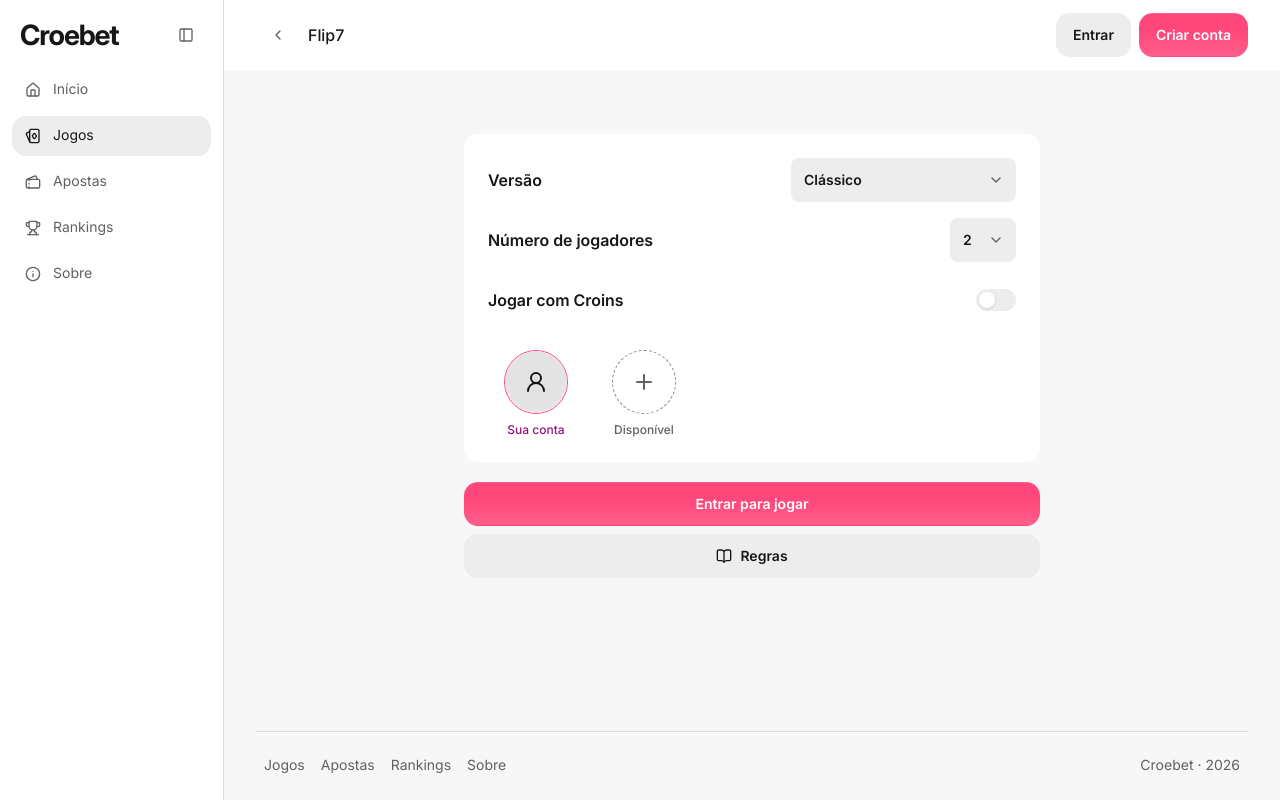
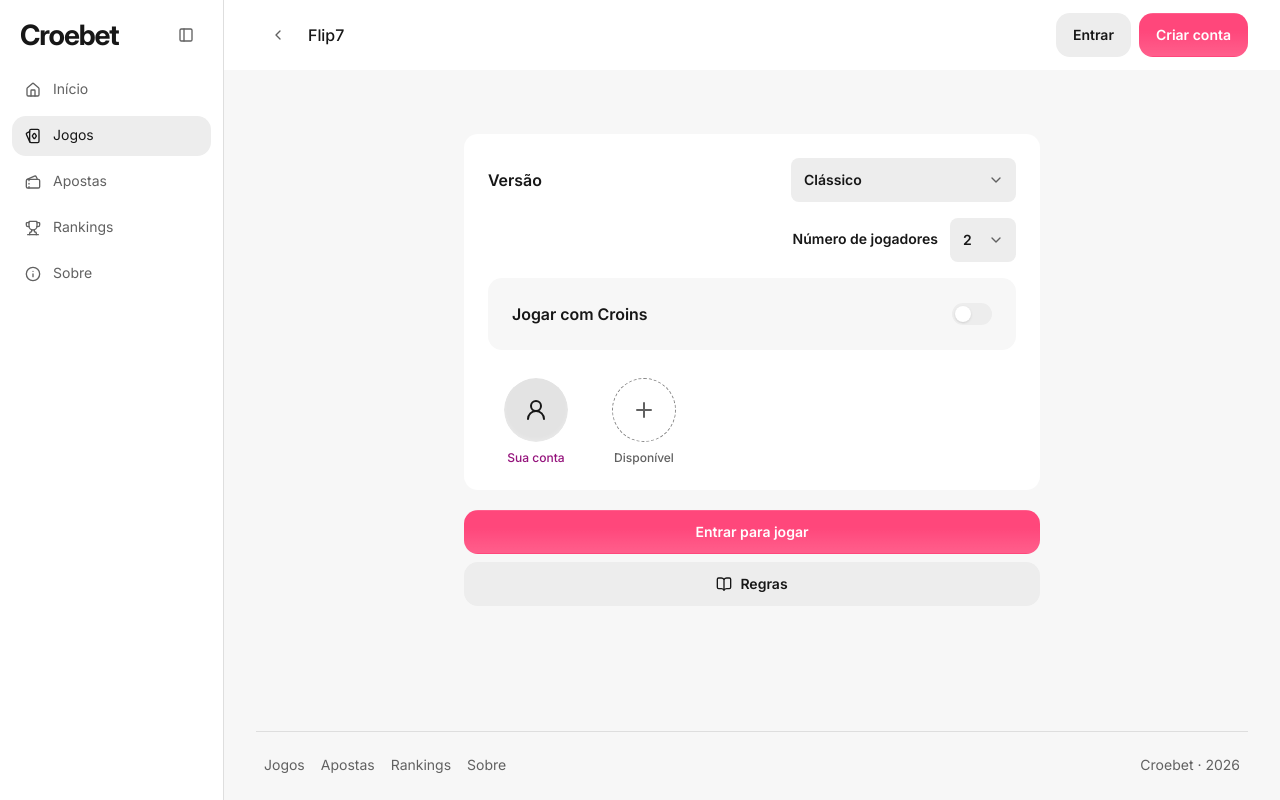
Before and after one commit to MarcoCuel/croebet, a Next.js app: page /jogos/flip7 in a window 1280 px wide. Built offline with nearby package versions, Linux system fonts and the light colour scheme.

Commit message:
feat(flip7): enhance SetupScreen layout and improve Switch component styling

```diff
--- a/components/ui/switch.tsx
+++ b/components/ui/switch.tsx
@@ -6,11 +6,11 @@ type SwitchProps = Omit<ComponentProps<"input">, "type" | "role" | "onChange"> &
 };
 
 export function Switch({ className, disabled, onCheckedChange, ...props }: SwitchProps) {
-  return <span className={cn("relative inline-flex min-h-11 w-10 shrink-0 items-center", disabled && "opacity-50", className)}>
+  return <span className={cn("relative inline-flex shrink-0 items-center rounded-full", disabled && "opacity-50", className)}>
     <input {...props} type="checkbox" role="switch" disabled={disabled}
       onChange={event => onCheckedChange?.(event.target.checked)}
-      className="peer absolute inset-0 z-10 size-full cursor-pointer opacity-0 disabled:cursor-not-allowed" />
-    <span aria-hidden="true" className="pointer-events-none flex h-5.5 w-10 items-center rounded-full border border-transparent bg-field p-0.5 transition-colors motion-reduce:transition-none peer-checked:bg-brand peer-focus-visible:border-foreground peer-checked:[&>span]:translate-x-4.5">
+      className="peer absolute inset-0 z-10 size-full cursor-pointer appearance-none rounded-full opacity-0 outline-none disabled:cursor-not-allowed" />
+    <span aria-hidden="true" className="pointer-events-none flex h-5.5 w-10 shrink-0 items-center overflow-hidden rounded-full border border-transparent bg-field p-0.5 transition-colors motion-reduce:transition-none peer-checked:bg-brand peer-focus-visible:border-foreground peer-checked:[&>span]:translate-x-4.5">
       <span className="size-4 shrink-0 rounded-full bg-white shadow-sm transition-transform duration-200 motion-reduce:transition-none" />
     </span>
   </span>;
--- a/features/games/flip7/flip7-game.tsx
+++ b/features/games/flip7/flip7-game.tsx
@@ -195,31 +195,34 @@ function SetupScreen({ onStart, initialError }: { onStart: (setup: Setup[], opti
             <option value="classic">Clássico</option><option value="vengeance">A vingança nunca é plena</option>
           </Select>
         </Field>
-        {options.mode === "vengeance" && <Field className="mb-4 grid-cols-[1fr_auto] items-center gap-4 text-base">
+        <div className="grid grid-cols-2 items-center gap-4">
+          {options.mode === "vengeance" && <Field className="min-w-0 justify-items-start gap-2 text-sm sm:grid-cols-[1fr_auto] sm:items-center sm:gap-3">
             Modo Brutal
             <Switch aria-label="Modo Brutal" checked={options.brutal} onCheckedChange={brutal => setOptions(previous => ({ ...previous, brutal }))} />
           </Field>}
-        <Field className="grid-cols-[1fr_auto] items-center gap-4 text-base">
+          <Field className="col-start-2 min-w-0 justify-items-end gap-2 text-right text-sm sm:grid-cols-[1fr_auto] sm:items-center sm:gap-3">
             Número de jogadores
             <Select aria-label="Número de jogadores" value={count} onChange={event => setCount(Number(event.target.value))}>
               {Array.from({ length: 11 }, (_, i) => i + 2).map(value => <option key={value} value={value}>{value}</option>)}
             </Select>
           </Field>
-        <Field className="mt-4 grid-cols-[1fr_auto] items-center gap-4 text-base">
+        </div>
+        <Surface className="mt-4 bg-background p-2">
+          <Field className="grid-cols-[1fr_auto] items-center gap-4 text-base">
             Jogar com Croins
             <Switch checked={withCroins} onCheckedChange={setWithCroins} />
           </Field>
           {withCroins && <div className="mt-4 space-y-3">
             <Field>Entrada por jogador<Input type="number" inputMode="numeric" min={1} step={1} value={stake} onChange={event => setStake(event.target.value)} aria-invalid={!validStake || insufficient} /></Field>
-          <dl className="flex flex-wrap justify-between gap-3 text-sm">
-            <div><dt className="text-muted">Seu saldo</dt><dd className="font-medium tabular-nums">{formatBalance.format(balance)} Croins</dd></div>
-            <div className="text-right"><dt className="text-muted">Pote total</dt><dd className="font-semibold text-accent tabular-nums">{validStake ? formatBalance.format(amount * count) : "—"} Croins</dd></div>
+            <dl className="text-sm">
+              <div className="flex flex-wrap items-center justify-between gap-2"><dt className="text-muted">Pote total</dt><dd className="font-semibold text-accent tabular-nums">{validStake ? formatBalance.format(amount * count) : "—"} Croins</dd></div>
             </dl>
             {(!validStake || insufficient) && <p role="alert" className="text-sm text-destructive">{insufficient ? "Saldo insuficiente para pagar a entrada." : "Informe uma entrada inteira maior que zero."}</p>}
           </div>}
+        </Surface>
         <div className="mt-7 grid grid-cols-3 gap-x-3 gap-y-5 sm:grid-cols-5" aria-label="Lugares da partida">
           <div className="flex min-w-0 flex-col items-center gap-2">
-            <Avatar className="size-16 border border-brand" aria-hidden="true">{username && <AccountAvatarImage name={username} />}<AvatarFallback className="text-lg">{username ? Array.from(username)[0]?.toLocaleUpperCase("pt-BR") : <UserRound className="size-6" />}</AvatarFallback></Avatar>
+            <Avatar className="size-16" aria-hidden="true">{username && <AccountAvatarImage name={username} />}<AvatarFallback className="text-lg">{username ? Array.from(username)[0]?.toLocaleUpperCase("pt-BR") : <UserRound className="size-6" />}</AvatarFallback></Avatar>
             <span className="w-full truncate text-center text-xs font-medium text-accent" title={username ?? "Sua conta"}>{username ?? "Sua conta"}</span>
           </div>
           {selected.map((player, i) => <ParticipantSlot key={`${i}-${withCroins}`} index={i + 1} player={player} botsOnly={withCroins} onChange={value => setOpponents(previous => previous.map((entry, j) => i === j ? value : entry))} />)}
```
Lines whose indentation alone changed are shown as unchanged.
